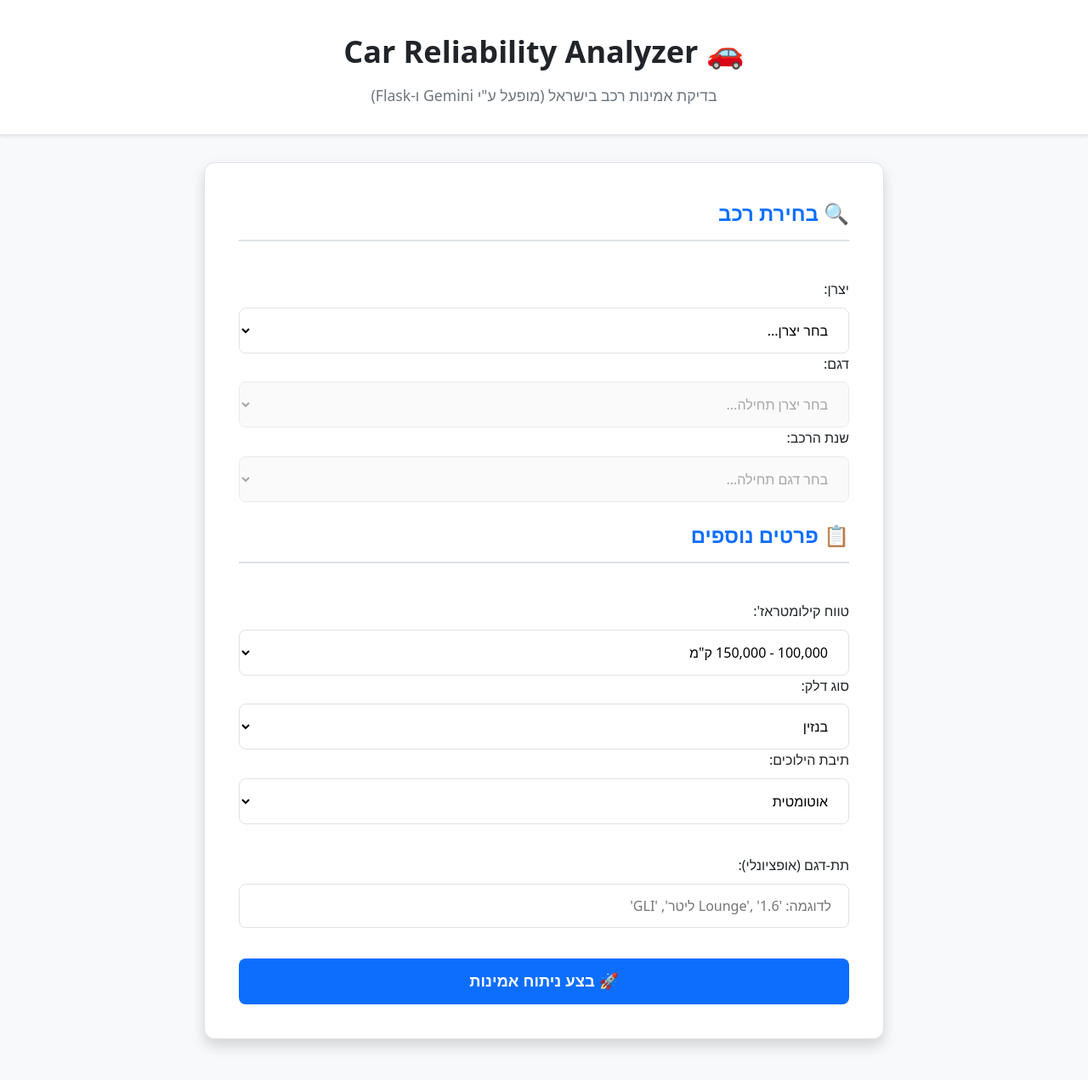
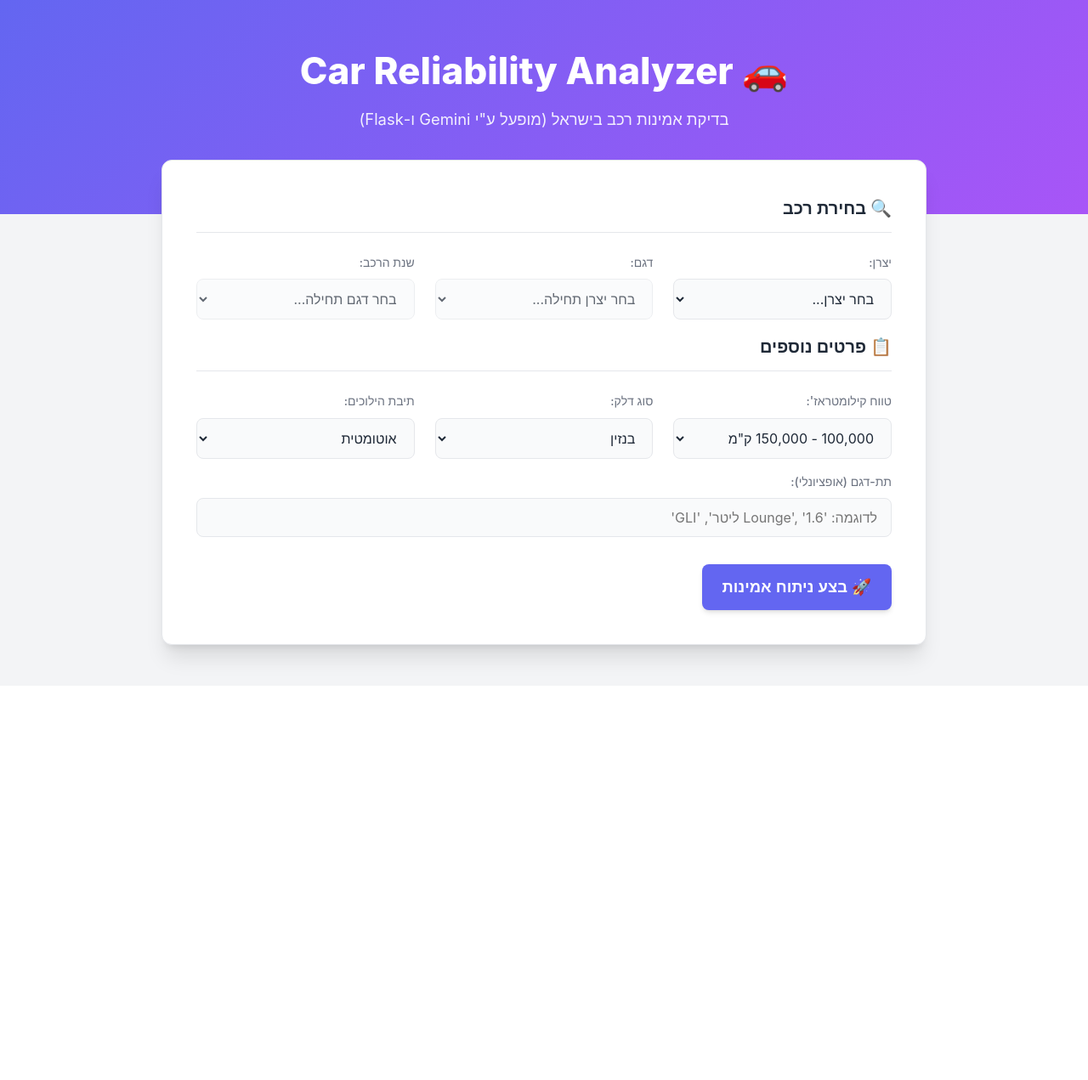
Before and after one commit to giladscore494/reliabilityAIModelsR, a Flask app: page / in a window 1280 px wide. Shown: the whole page at 85% size. After the commit the page ends 795 px from the top, so only its background shows below. Run offline with Flask 3, Linux system fonts and the light colour scheme.

Commit message:
Update style.css

```diff
--- a/my-flask-app/static/style.css
+++ b/my-flask-app/static/style.css
@@ -2,17 +2,18 @@
    Global Variables & Reset
    ======================== */
 :root {
-    --primary-color: #0d6efd;
-    --primary-hover: #0b5ed7;
-    --bg-light: #f8f9fa;
+    --primary-color: #6366F1; /* סגול-כחול מודרני */
+    --primary-hover: #4F46E5;
+    --bg-main: #f3f4f6; /* אפור בהיר מאוד */
     --card-bg: #ffffff;
-    --text-dark: #212529;
-    --text-light: #6c757d;
-    --border-color: #dee2e6;
-    --border-radius-lg: 12px;
-    --border-radius-md: 8px;
-    --shadow-sm: 0 0.125rem 0.25rem rgba(0, 0, 0, 0.075);
-    --shadow-md: 0 0.5rem 1rem rgba(0, 0, 0, 0.15);
+    --text-dark: #1f2937;
+    --text-light: #6b7280;
+    --border-color: #e5e7eb;
+    --input-bg: #f9fafb;
+    --radius-lg: 12px;
+    --radius-md: 8px;
+    --shadow-xl: 0 20px 25px -5px rgba(0, 0, 0, 0.1), 0 8px 10px -6px rgba(0, 0, 0, 0.1);
+    --shadow-md: 0 4px 6px -1px rgba(0, 0, 0, 0.1), 0 2px 4px -2px rgba(0, 0, 0, 0.1);
 }
 
 *, *::before, *::after {
@@ -21,9 +22,12 @@
     padding: 0;
 }
 
+/* ========================
+   Body & Background
+   ======================== */
 body {
-    font-family: system-ui, -apple-system, "Segoe UI", Roboto, "Helvetica Neue", Arial, "Noto Sans", "Liberation Sans", sans-serif;
-    background-color: var(--bg-light);
+    font-family: "Inter", -apple-system, BlinkMacSystemFont, "Segoe UI", Roboto, Helvetica, Arial, sans-serif;
+    background-color: var(--bg-main);
     color: var(--text-dark);
     line-height: 1.6;
     direction: rtl;
@@ -35,35 +39,33 @@ body {
    Header
    ======================== */
 header {
-    background-color: var(--card-bg);
-    padding: 2rem 1.5rem;
+    background: linear-gradient(135deg, var(--primary-color) 0%, #a855f7 100%);
+    color: white;
+    padding: 3rem 1.5rem 6rem 1.5rem; /* הגדלנו את הפדינג התחתון */
     text-align: center;
-    border-bottom: 1px solid var(--border-color);
-    margin-bottom: 2rem;
-    box-shadow: var(--shadow-sm);
 }
 
 header h1 {
-    font-size: 2.25rem;
-    color: var(--text-dark);
+    font-size: 2.75rem;
+    font-weight: 800;
     margin-bottom: 0.5rem;
 }
 
 header p {
-    font-size: 1.1rem;
-    color: var(--text-light);
+    font-size: 1.15rem;
+    opacity: 0.9;
 }
 
 /* ========================
    Main Content Card
    ======================== */
 main {
-    max-width: 800px;
-    margin: 0 auto;
+    max-width: 900px;
+    margin: -4rem auto 0 auto; /* יוצר אפקט שהכרטיס "יושב" על הרקע */
     padding: 2.5rem;
     background-color: var(--card-bg);
-    border-radius: var(--border-radius-lg);
-    box-shadow: var(--shadow-md);
+    border-radius: var(--radius-lg);
+    box-shadow: var(--shadow-xl);
     border: 1px solid var(--border-color);
 }
 
@@ -71,28 +73,32 @@ main {
    Form Styles
    ======================== */
 form h3 {
-    font-size: 1.5rem;
-    color: var(--primary-color);
+    font-size: 1.25rem;
+    font-weight: 600;
+    color: var(--text-dark);
     padding-bottom: 0.75rem;
-    border-bottom: 2px solid var(--border-color);
+    border-bottom: 1px solid var(--border-color);
     margin-bottom: 1.5rem;
+    margin-top: 1rem;
     display: flex;
     align-items: center;
     gap: 0.75rem;
 }
-
-form {
-    display: grid;
-    grid-template-columns: 1fr;
-    gap: 1.25rem;
+form h3:first-of-type {
+    margin-top: 0;
 }
 
-/* Responsive columns for form fields */
-@media (min-width: 600px) {
-    .form-grid {
-        display: grid;
-        grid-template-columns: 1fr 1fr;
-        gap: 1.25rem;
+/* רשת של 3 עמודות */
+.form-grid-3 {
+    display: grid;
+    grid-template-columns: 1fr; /* ברירת מחדל לנייד */
+    gap: 1.5rem;
+}
+
+/* במחשב, 3 עמודות */
+@media (min-width: 768px) {
+    .form-grid-3 {
+        grid-template-columns: repeat(3, 1fr);
     }
 }
 
@@ -104,18 +110,20 @@ form {
 
 label {
     font-weight: 500;
-    color: var(--text-dark);
+    font-size: 0.875rem; /* 14px */
+    color: var(--text-light);
 }
 
 input[type="text"],
 select {
     width: 100%;
-    padding: 0.875rem 1.25rem;
+    padding: 0.75rem 1rem;
     border: 1px solid var(--border-color);
-    border-radius: var(--border-radius-md);
-    background-color: #fff;
+    border-radius: var(--radius-md);
+    background-color: var(--input-bg); /* רקע שונה לאינפוט */
     font-size: 1rem;
     font-family: inherit;
+    color: var(--text-dark);
     transition: border-color 0.2s, box-shadow 0.2s;
 }
 
@@ -143,24 +152,28 @@ select:disabled {
     font-size: 1.15rem;
     font-weight: 600;
     color: #fff;
-    background-color: var(--primary-color);
+    background: var(--primary-color);
     border: none;
-    border-radius: var(--border-radius-md);
+    border-radius: var(--radius-md);
     cursor: pointer;
-    transition: background-color 0.2s, transform 0.1s;
-    margin-top: 1rem;
+    transition: all 0.2s ease-out;
+    margin-top: 2rem;
+    box-shadow: var(--shadow-md);
 }
 
 #submit-button:hover {
-    background-color: var(--primary-hover);
+    background: var(--primary-hover);
+    transform: translateY(-2px);
+    box-shadow: 0 6px 10px -3px rgba(0, 0, 0, 0.15);
 }
 
 #submit-button:disabled {
     background-color: var(--text-light);
     cursor: not-allowed;
+    transform: none;
+    box-shadow: none;
 }
 
-/* Spinner Animation */
 .spinner {
     width: 20px;
     height: 20px;
```
Also changed, not shown: other parts of my-flask-app/static/style.css (+93 -38 lines).
